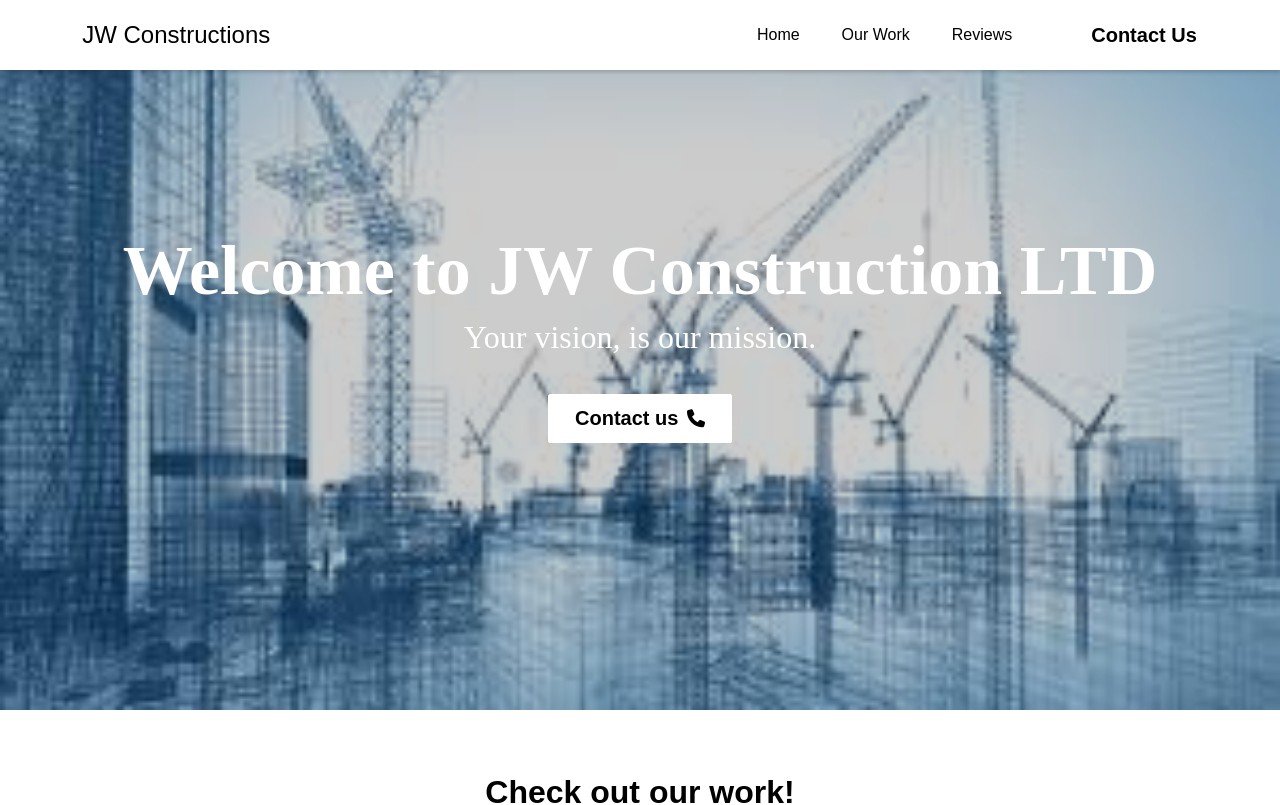
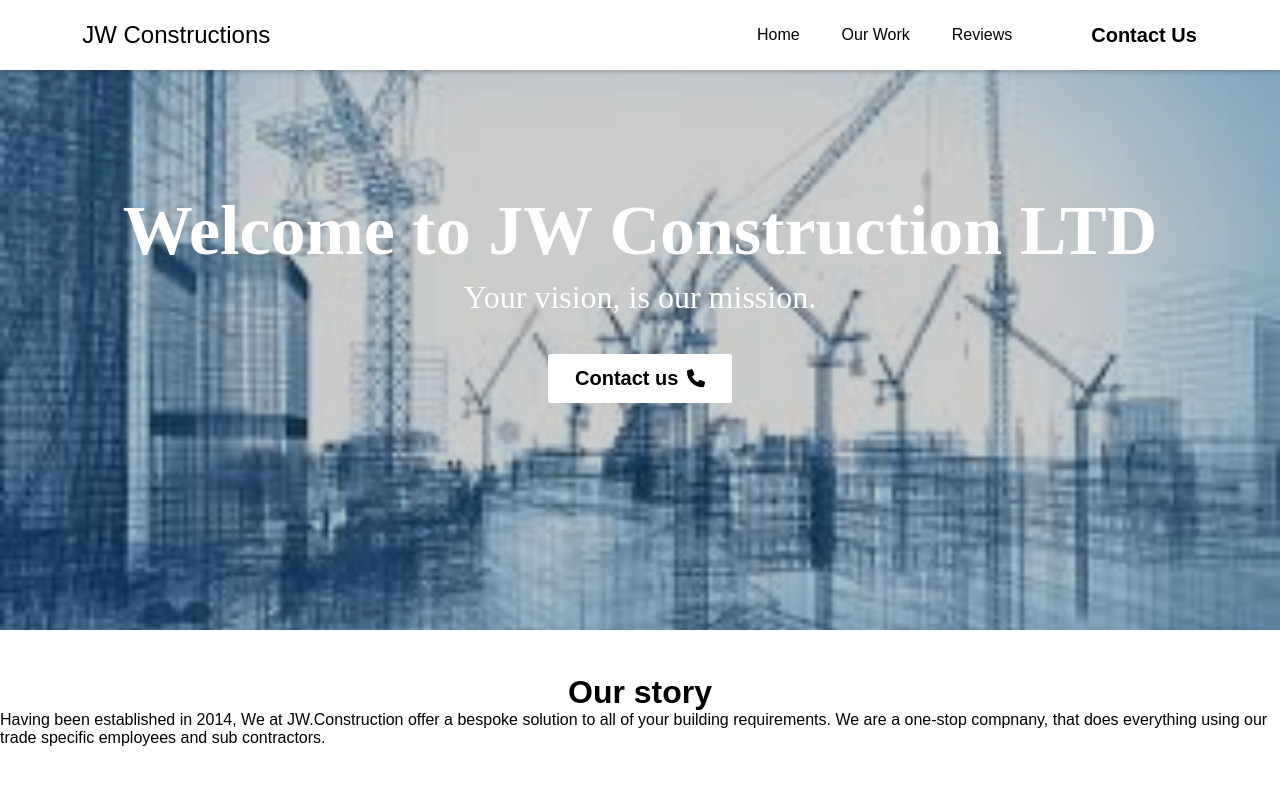
Before and after one commit to LewisMurray00/React-practice-website, a React (Create React App) app: page / in a window 1280 px wide. Shown: the top 805 px of the page. Built offline with nearby package versions, Linux system fonts and the light colour scheme.

Commit message:
Styled the div container for the aboutHome sectionW

```diff
--- a/src/Components/About(Home)/AboutHome.css
+++ b/src/Components/About(Home)/AboutHome.css
@@ -0,0 +1,10 @@
+.about-container{
+    background: #fff;
+    height: 20vh;
+    width: 100%;
+    display: flex;
+    justify-content: center;
+    flex-direction: column;
+    align-items: center;
+    object-fit: contain;
+}
--- a/src/Components/Hero/HeroSection.css
+++ b/src/Components/Hero/HeroSection.css
@@ -1,6 +1,6 @@
 .hero-container{
     background: url('/public/Images/blue-construction.jpg') center center/cover no-repeat;
-    height: 80vh;
+    height: 70vh;
     width: 100%;
     display: flex;
     justify-content: center;
--- a/src/Components/Pages/Home.js
+++ b/src/Components/Pages/Home.js
@@ -3,11 +3,13 @@ import '../../App.css'
 import Cards from '../Cards/Cards';
 import Footer from '../Footer/Footer';
 import HeroSection from '../Hero/HeroSection'
+import AboutHome from '../About(Home)/AboutHome'
 
 function Home(){
     return (
         <>
             <HeroSection />
+            <AboutHome />
             <Cards />
             <Footer />
         </>
```
